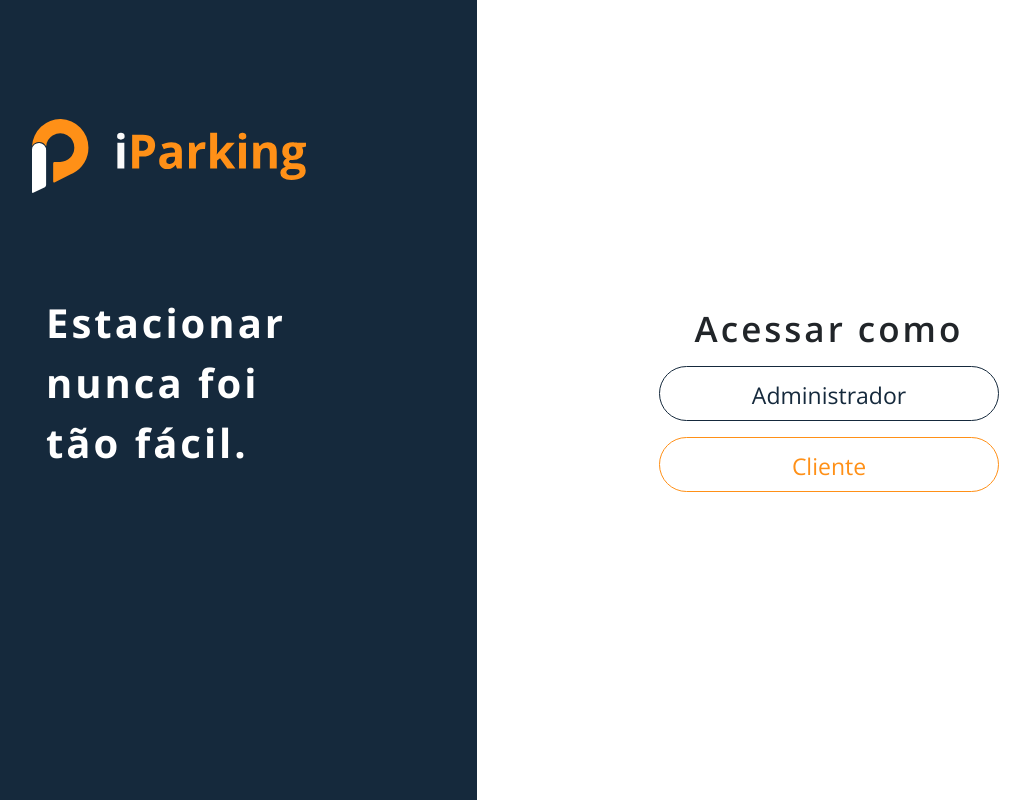
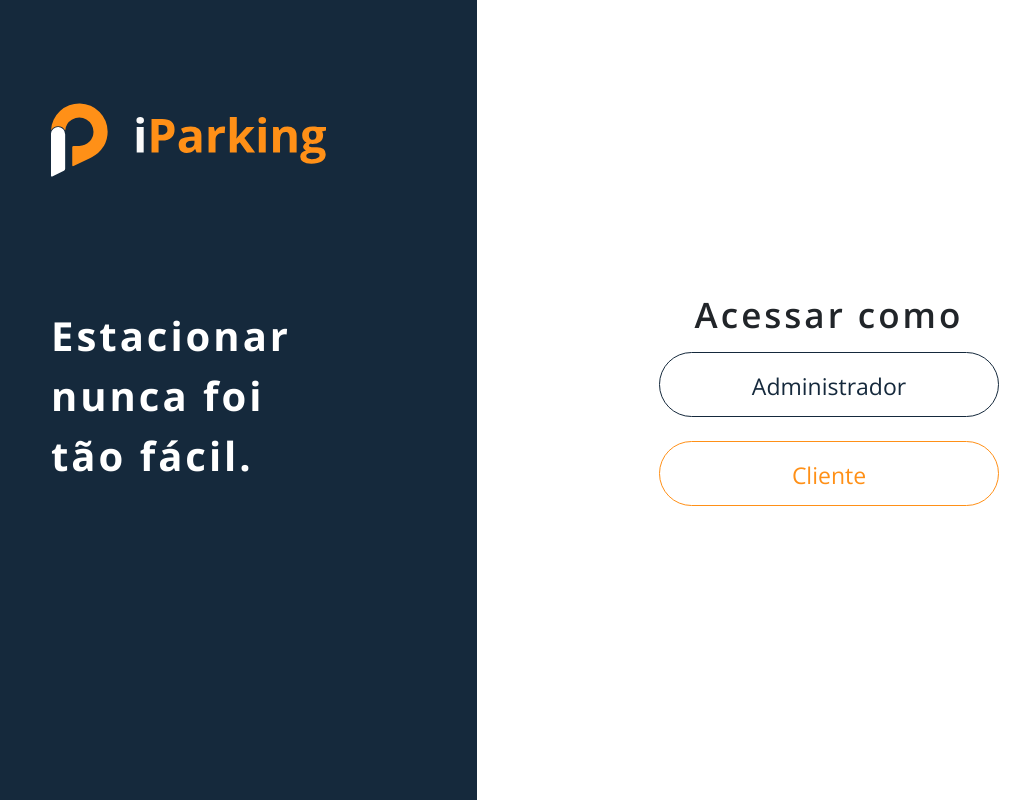
Before and after one commit to luisgomes01/iParking, a React (Vite) app: page / in a window 1280 px wide. Shown: the whole page, without its empty margins (99-1129 px from the left). Built offline with nearby package versions, Linux system fonts and the light colour scheme.

Commit message:
Fix left-content spacing

```diff
--- a/src/pages/home/Home.jsx
+++ b/src/pages/home/Home.jsx
@@ -7,10 +7,16 @@ import "./home.scss";
 export default function Home() {
   return (
     <main className="container-fluid d-flex p-0 home">
-      <section className="container-fluid left-container">
-        <div className="align-items-center d-flex flex-column gap-5 h-75 justify-content-center left-container-items mb-5 px-md-3 px-sm-3 w-100">
-          <img className="logo" alt="logo.svg" src={logo} />
-          <h2 className="text-left text-white">
+      <section className="justify-content-end container-fluid d-flex left-container">
+        <div className="d-flex flex-column h-100 justify-content-center left-container-items w-75">
+          <img
+            className="logo position-absolute"
+            alt="logo.svg"
+            height={80}
+            src={logo}
+            width={275}
+          />
+          <h2 className="text-left text-white w-75">
             {CONSTANTS.PARK_WAS_NEVER_THAT_EASY}
           </h2>
         </div>
@@ -21,12 +27,12 @@ export default function Home() {
             <h2>{CONSTANTS.ACCESS_AS}</h2>
           </div>
           <div className="d-grid gap-3 col-6 mx-auto right-container-body">
-            <button type="button" className="btn btn-outline-dark btn-lg">
+            <button type="button" className="btn btn-outline-dark">
               <span className="align-middle w-100 h-100">
                 {CONSTANTS.ADMIN}
               </span>
             </button>
-            <button type="button" className="btn btn-outline-primary btn-lg">
+            <button type="button" className="btn btn-outline-primary mt-2">
               <span className="align-middle w-100 h-100">
                 {CONSTANTS.CUSTOMER}
               </span>
--- a/src/pages/home/home.scss
+++ b/src/pages/home/home.scss
@@ -12,9 +12,9 @@
       gap: 180px !important;
 
       .logo {
-        margin-right: 100px;
         max-width: 275px;
         max-height: 80px;
+        top: 100px;
       }
 
       h2 {
@@ -44,6 +44,7 @@
           border-radius: 40px !important;
           font-size: 25px;
           font-weight: $font-weight-regular;
+          height: 65px;
         }
 
         .btn-outline-dark {
```
